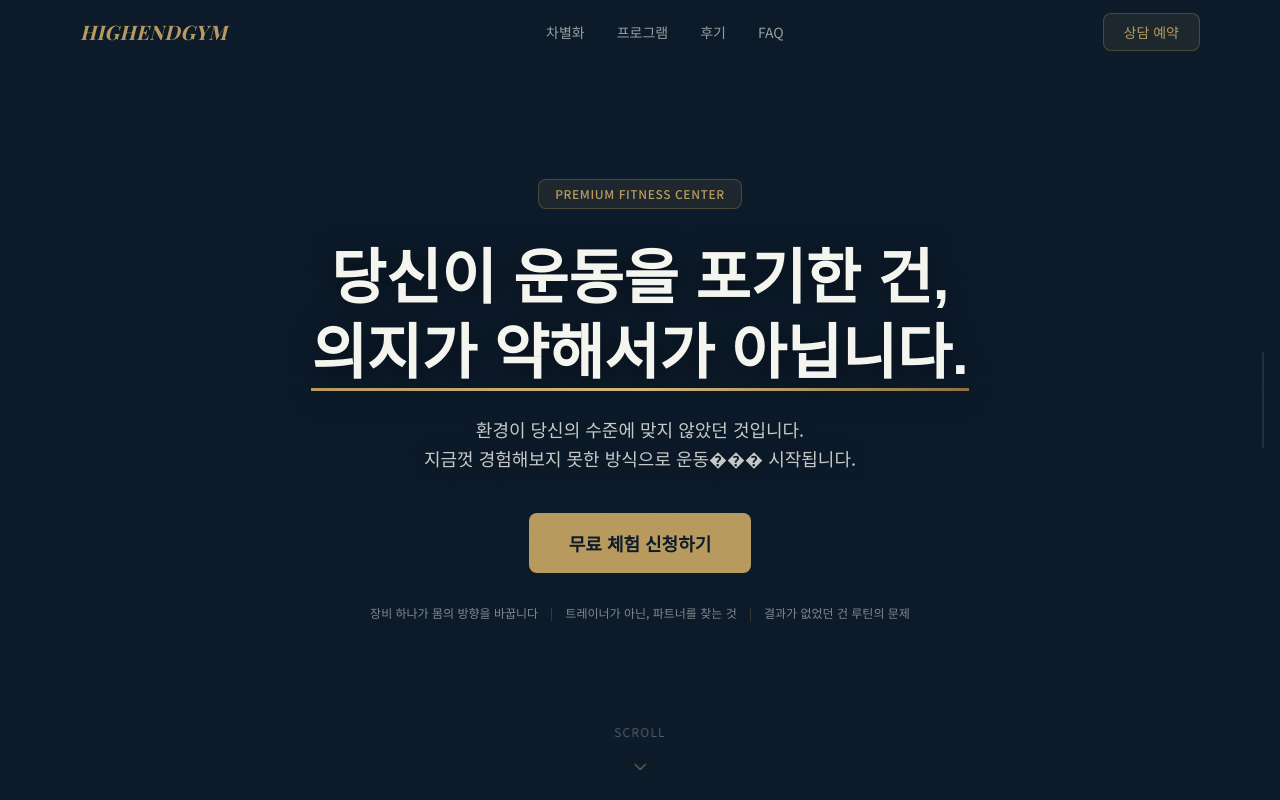
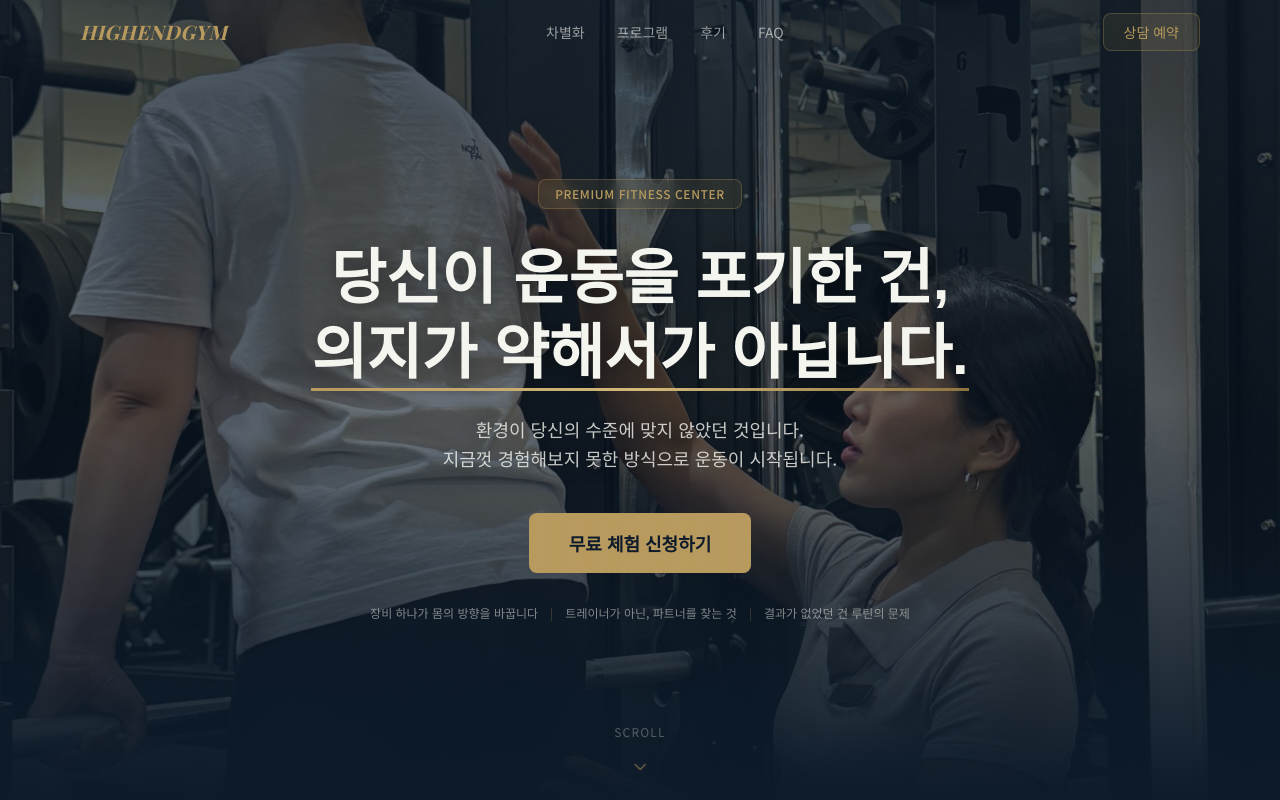
Before and after one commit to sungju823/highendgym-landing-v2, a Next.js app: page / in a window 1280 px wide. Shown: the top 800 px of the page. Built offline with nearby package versions, Linux system fonts and the light colour scheme; a web font is replaced by a local one.

Commit message:
refactor: Hero section - scroll animation → static photo background
Co-Authored-By: Claude Opus 4.6 (1M context) <noreply@anthropic.com>

```diff
--- a/src/components/sections/HeroSection.tsx
+++ b/src/components/sections/HeroSection.tsx
@@ -1,155 +1,35 @@
 "use client";
 
-import { useEffect, useRef, useState, useCallback } from "react";
-import { motion, useScroll, useTransform, useMotionValueEvent } from "framer-motion";
+import { motion } from "framer-motion";
 import { Badge } from "@/components/ui/badge";
 import { ChevronDown } from "lucide-react";
-
-const TOTAL_FRAMES = 60;
-const FRAME_PATH = (i: number) =>
-  `/frames/frame-${String(i).padStart(3, "0")}.webp`;
+import Image from "next/image";
 
 export default function HeroSection() {
-  const sectionRef = useRef<HTMLDivElement>(null);
-  const canvasRef = useRef<HTMLCanvasElement>(null);
-  const imagesRef = useRef<HTMLImageElement[]>([]);
-  const [imagesLoaded, setImagesLoaded] = useState(false);
-  const [currentFrame, setCurrentFrame] = useState(1);
-
-  // Scroll progress mapped to this section (5x viewport height for smooth control)
-  const { scrollYProgress } = useScroll({
-    target: sectionRef,
-    offset: ["start start", "end start"],
-  });
-
-  // Map scroll progress to frame index (1-60)
-  const frameIndex = useTransform(scrollYProgress, [0, 1], [1, TOTAL_FRAMES]);
-
-  // Text fade out as user scrolls
-  const textOpacity = useTransform(scrollYProgress, [0, 0.15], [1, 0]);
-  const textY = useTransform(scrollYProgress, [0, 0.15], [0, -60]);
-
-  // Preload all frames
-  useEffect(() => {
-    let loaded = 0;
-    const images: HTMLImageElement[] = [];
-
-    for (let i = 1; i <= TOTAL_FRAMES; i++) {
-      const img = new Image();
-      img.src = FRAME_PATH(i);
-      img.onload = () => {
-        loaded++;
-        if (loaded === TOTAL_FRAMES) {
-          setImagesLoaded(true);
-        }
-      };
-      images[i] = img;
-    }
-    imagesRef.current = images;
-  }, []);
-
-  // Draw frame on canvas (cover mode - like object-fit: cover)
-  const drawFrame = useCallback(
-    (index: number) => {
-      const canvas = canvasRef.current;
-      const ctx = canvas?.getContext("2d");
-      const img = imagesRef.current[index];
-      if (!canvas || !ctx || !img) return;
-
-      const cw = canvas.width;
-      const ch = canvas.height;
-      const iw = img.naturalWidth;
-      const ih = img.naturalHeight;
-
-      const scale = Math.max(cw / iw, ch / ih);
-      const sw = iw * scale;
-      const sh = ih * scale;
-      const sx = (cw - sw) / 2;
-      const sy = (ch - sh) / 2;
-
-      ctx.clearRect(0, 0, cw, ch);
-      ctx.drawImage(img, sx, sy, sw, sh);
-    },
-    []
-  );
-
-  // Resize canvas to fill viewport
-  const resizeCanvas = useCallback(() => {
-    const canvas = canvasRef.current;
-    if (!canvas) return;
-    const dpr = window.devicePixelRatio || 1;
-    canvas.width = window.innerWidth * dpr;
-    canvas.height = window.innerHeight * dpr;
-    canvas.style.width = window.innerWidth + "px";
-    canvas.style.height = window.innerHeight + "px";
-  }, []);
-
-  useEffect(() => {
-    resizeCanvas();
-    const handleResize = () => {
-      resizeCanvas();
-      drawFrame(currentFrame);
-    };
-    window.addEventListener("resize", handleResize);
-    return () => window.removeEventListener("resize", handleResize);
-  }, [resizeCanvas, drawFrame, currentFrame]);
-
-  // Update canvas on scroll
-  useMotionValueEvent(frameIndex, "change", (latest) => {
-    const frame = Math.min(TOTAL_FRAMES, Math.max(1, Math.round(latest)));
-    if (frame !== currentFrame) {
-      setCurrentFrame(frame);
-      drawFrame(frame);
-    }
-  });
-
-  // Draw first frame once loaded
-  useEffect(() => {
-    if (imagesLoaded) {
-      drawFrame(1);
-    }
-  }, [imagesLoaded, drawFrame]);
-
   const scrollToContact = () => {
     document.getElementById("cta")?.scrollIntoView({ behavior: "smooth" });
   };
 
   return (
-    <section
-      ref={sectionRef}
-      className="relative"
-      style={{ height: "500vh" }}
-    >
-      {/* Sticky container */}
-      <div className="sticky top-0 h-[100dvh] flex items-center justify-center overflow-hidden">
-        {/* Canvas - fullscreen background */}
-        <canvas
-          ref={canvasRef}
-          className="absolute inset-0"
+    <section className="relative min-h-[100dvh] flex items-center justify-center px-4 overflow-hidden">
+      {/* Background Image */}
+      <Image
+        src="/images/hero-bg.jpg"
+        alt="HIGHENDGYM 프리미엄 피트니스"
+        fill
+        priority
+        className="object-cover object-center"
       />
 
-        {/* Dark overlay for text readability */}
-        <div className="absolute inset-0 bg-navy/50" />
-        <div className="absolute inset-0 bg-gradient-to-t from-navy via-transparent to-navy/60" />
+      {/* Overlays */}
+      <div className="absolute inset-0 bg-navy/60" />
+      <div className="absolute inset-0 bg-gradient-to-t from-navy via-transparent to-navy/40" />
 
-        {/* Loading state */}
-        {!imagesLoaded && (
-          <div className="absolute inset-0 bg-navy flex items-center justify-center z-30">
-            <div className="text-center">
-              <div className="w-10 h-10 border-2 border-gold/30 border-t-gold rounded-full animate-spin mx-auto mb-4" />
-              <p className="text-cream/40 text-sm">Loading...</p>
-            </div>
-          </div>
-        )}
-
-        {/* Text overlay - fades out on scroll */}
-        <motion.div
-          style={{ opacity: textOpacity, y: textY }}
-          className="relative z-10 text-center px-4 max-w-3xl mx-auto"
-        >
+      {/* Content */}
+      <div className="relative z-10 text-center px-4 max-w-3xl mx-auto">
         <motion.div
           initial={{ opacity: 0, y: 20 }}
-            animate={{ opacity: imagesLoaded ? 1 : 0, y: imagesLoaded ? 0 : 20 }}
+          animate={{ opacity: 1, y: 0 }}
           transition={{ duration: 0.6, delay: 0.2 }}
         >
           <Badge className="bg-gold/10 text-gold border-gold/30 mb-8 text-xs tracking-wider px-4 py-1.5 backdrop-blur-sm">
@@ -159,7 +39,7 @@ export default function HeroSection() {
 
         <motion.h1
           initial={{ opacity: 0, y: 30 }}
-            animate={{ opacity: imagesLoaded ? 1 : 0, y: imagesLoaded ? 0 : 30 }}
+          animate={{ opacity: 1, y: 0 }}
           transition={{ duration: 0.8, delay: 0.4 }}
           className="font-[family-name:var(--font-serif)] text-3xl md:text-5xl lg:text-6xl font-bold text-cream leading-tight mb-6 drop-shadow-[0_2px_12px_rgba(0,0,0,0.5)]"
         >
@@ -169,7 +49,7 @@ export default function HeroSection() {
             의지가 약해서가 아닙니다.
             <motion.span
               initial={{ width: 0 }}
-                animate={{ width: imagesLoaded ? "100%" : 0 }}
+              animate={{ width: "100%" }}
               transition={{ duration: 1, delay: 1.2 }}
               className="absolute bottom-0 left-0 h-[3px] bg-gold-gradient"
             />
@@ -178,18 +58,18 @@ export default function HeroSection() {
 
         <motion.p
           initial={{ opacity: 0, y: 20 }}
-            animate={{ opacity: imagesLoaded ? 1 : 0, y: imagesLoaded ? 0 : 20 }}
+          animate={{ opacity: 1, y: 0 }}
           transition={{ duration: 0.6, delay: 0.8 }}
           className="text-cream/80 text-base md:text-lg leading-relaxed max-w-xl mx-auto mb-10 drop-shadow-[0_1px_8px_rgba(0,0,0,0.5)]"
         >
           환경이 당신의 수준에 맞지 않았던 것입니다.
           <br />
-            지금껏 경험해보지 못한 방식으로 운동��� 시작됩니다.
+          지금껏 경험해보지 못한 방식으로 운동이 시작됩니다.
         </motion.p>
 
         <motion.div
           initial={{ opacity: 0, y: 20 }}
-            animate={{ opacity: imagesLoaded ? 1 : 0, y: imagesLoaded ? 0 : 20 }}
+          animate={{ opacity: 1, y: 0 }}
           transition={{ duration: 0.6, delay: 1.0 }}
         >
           <button
@@ -203,7 +83,7 @@ export default function HeroSection() {
 
         <motion.div
           initial={{ opacity: 0 }}
-            animate={{ opacity: imagesLoaded ? 1 : 0 }}
+          animate={{ opacity: 1 }}
           transition={{ duration: 0.6, delay: 1.4 }}
           className="mt-8 flex flex-wrap justify-center gap-3 text-xs text-cream/50"
         >
@@ -213,28 +93,19 @@ export default function HeroSection() {
           <span className="text-gold/30">|</span>
           <span>결과가 없었던 건 루틴의 문제</span>
         </motion.div>
-        </motion.div>
+      </div>
 
       {/* Scroll indicator */}
+      <div className="absolute bottom-8 left-1/2 -translate-x-1/2 z-10">
         <motion.div
-          style={{ opacity: textOpacity }}
-          className="absolute bottom-8 left-1/2 -translate-x-1/2 z-10"
+          initial={{ opacity: 0 }}
+          animate={{ opacity: 1 }}
+          transition={{ delay: 2 }}
+          className="flex flex-col items-center gap-2"
         >
-          <div className="flex flex-col items-center gap-2">
           <span className="text-cream/30 text-xs tracking-widest">SCROLL</span>
           <ChevronDown className="w-5 h-5 text-gold/50 animate-bounce-arrow" />
-          </div>
         </motion.div>
-
-        {/* Scroll progress bar */}
-        <div className="absolute right-4 top-1/2 -translate-y-1/2 z-10 hidden md:block">
-          <div className="w-[2px] h-24 bg-cream/10 rounded-full overflow-hidden">
-            <motion.div
-              className="w-full bg-gold rounded-full origin-top"
-              style={{ scaleY: scrollYProgress }}
-            />
-          </div>
-        </div>
       </div>
     </section>
   );
```
Also changed, not shown: public/images/hero-bg.jpg (added). Lines whose indentation alone changed are shown as unchanged.
